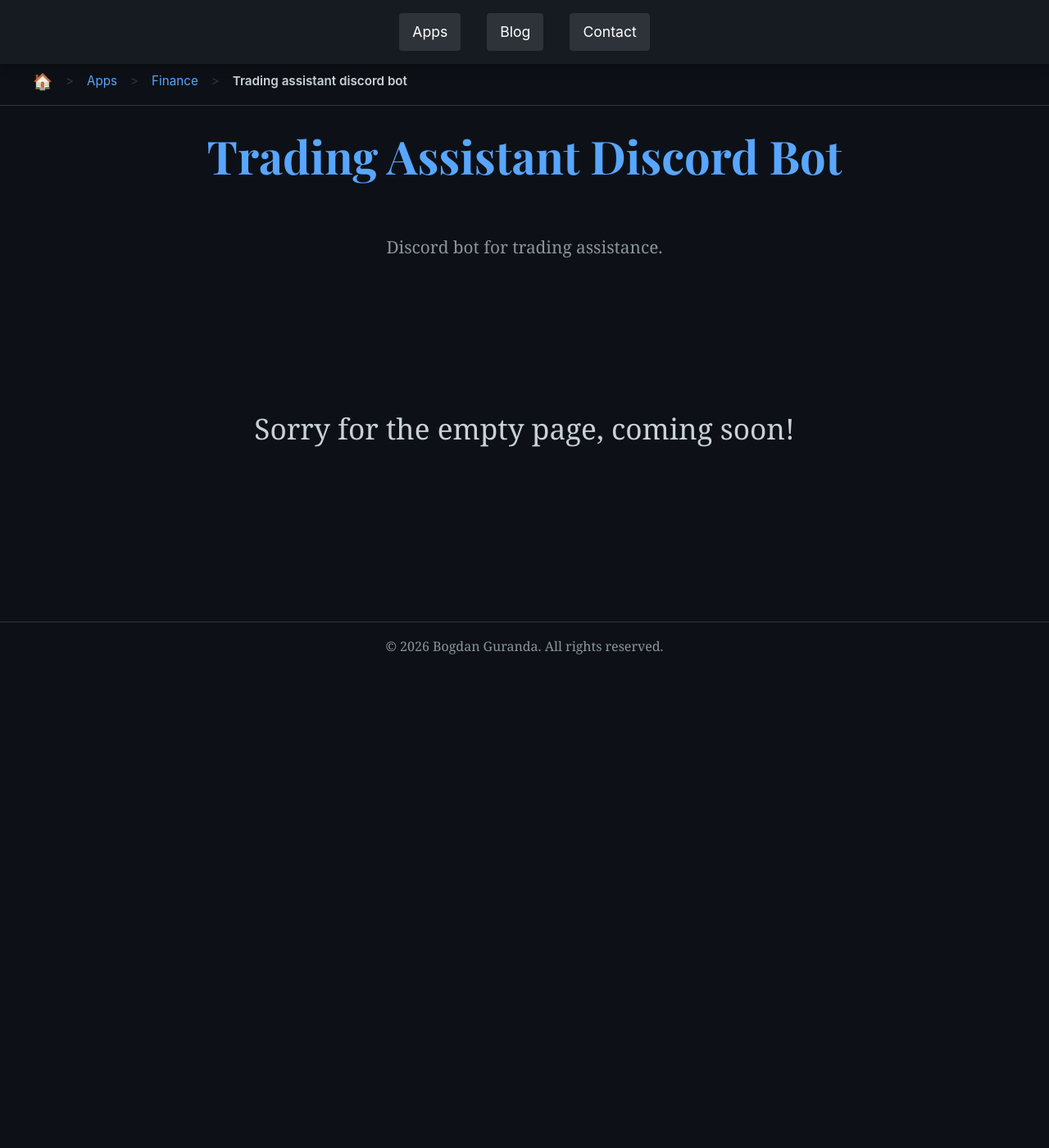
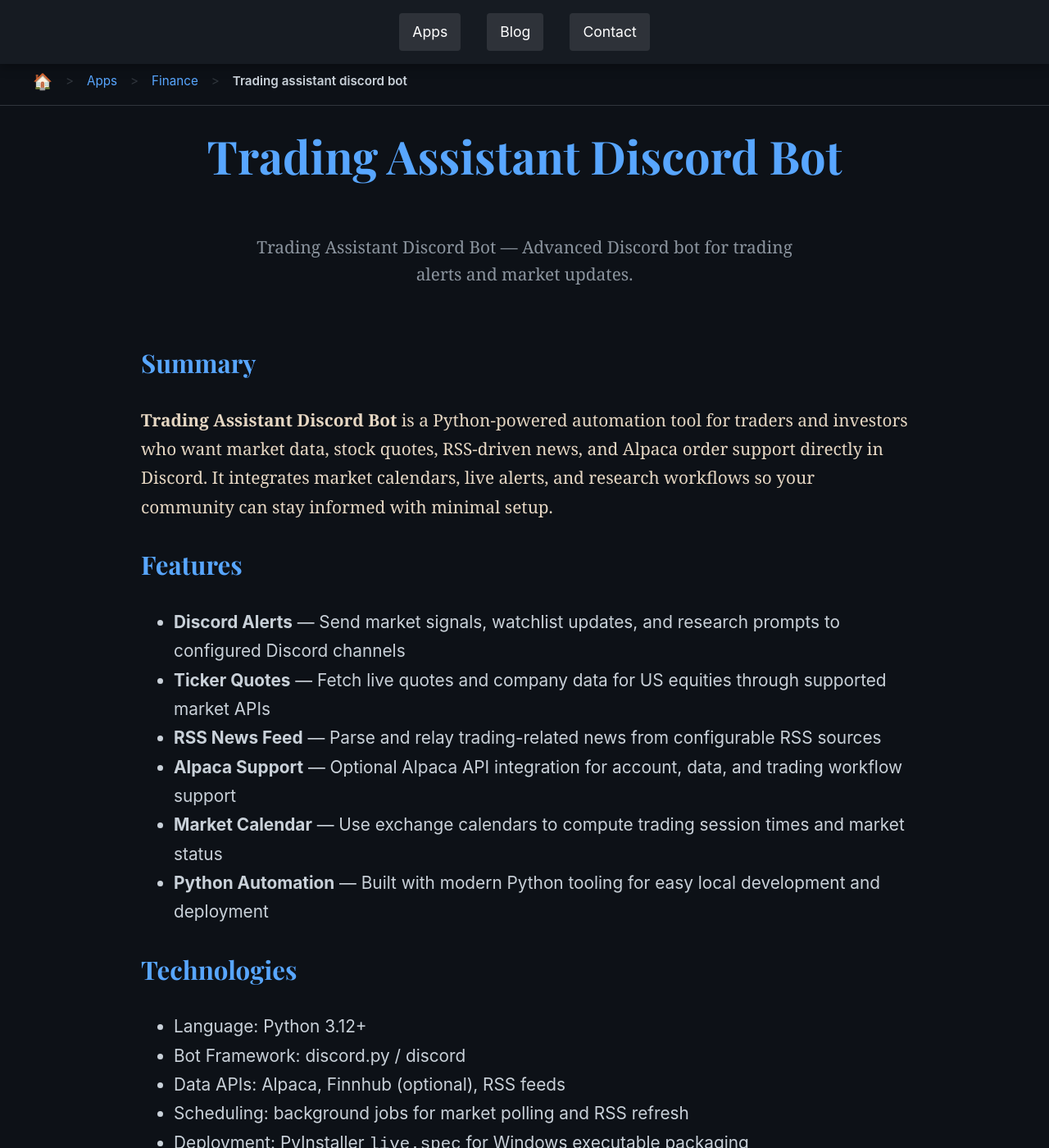
Before and after one commit to bogdanguranda/bogdanguranda.github.io, a Jekyll site: the page built from _pages/apps/finance/trading-assistant-discord-bot/index.html, in a window 1280 px wide and 1400 px high. Shown: the whole window at 82% size. Built offline with Jekyll 4.4.1, drawn with Linux system fonts in a browser that asks for light colours; some web fonts are replaced; some of the changed text lies outside the part shown.

Commit message:
Added Trading Assistant Discord Bot app

```diff
--- /dev/null
+++ b/_pages/apps/finance/trading-assistant-discord-bot/index.html
@@ -0,0 +1,46 @@
+---
+title: Trading Assistant Discord Bot
+layout: category
+permalink: /apps/finance/trading-assistant-discord-bot/
+description: "Trading Assistant Discord Bot — Advanced Discord bot for trading alerts and market updates."
+---
+
+<h2>Summary</h2>
+<p><strong>Trading Assistant Discord Bot</strong> is a Python-powered automation tool for traders and investors who want
+    market data, stock quotes, RSS-driven news, and Alpaca order support directly in Discord. It integrates market
+    calendars, live alerts, and research workflows so your community can stay informed with minimal setup.</p>
+
+<h2>Features</h2>
+<ul>
+    <li><strong>Discord Alerts</strong> — Send market signals, watchlist updates, and research prompts to configured
+        Discord channels</li>
+    <li><strong>Ticker Quotes</strong> — Fetch live quotes and company data for US equities through supported market
+        APIs</li>
+    <li><strong>RSS News Feed</strong> — Parse and relay trading-related news from configurable RSS sources</li>
+    <li><strong>Alpaca Support</strong> — Optional Alpaca API integration for account, data, and trading workflow
+        support</li>
+    <li><strong>Market Calendar</strong> — Use exchange calendars to compute trading session times and market status
+    </li>
+    <li><strong>Python Automation</strong> — Built with modern Python tooling for easy local development and deployment
+    </li>
+</ul>
+
+<h2>Technologies</h2>
+<ul>
+    <li>Language: Python 3.12+</li>
+    <li>Bot Framework: discord.py / discord</li>
+    <li>Data APIs: Alpaca, Finnhub (optional), RSS feeds</li>
+    <li>Scheduling: background jobs for market polling and RSS refresh</li>
+    <li>Deployment: PyInstaller <code>live.spec</code> for Windows executable packaging</li>
+    <li>Package Manager: Poetry</li>
+</ul>
+
+<h2>Screenshots</h2>
+<figure class="post-image-small">
+    <img src="/assets/apps/finance/trading-assistant-discord-bot/screenshot1.png"
+        alt="Trading Assistant Discord Bot interface" loading="lazy">
+</figure>
+<figure class="post-image-small">
+    <img src="/assets/apps/finance/trading-assistant-discord-bot/screenshot2.png"
+        alt="Trading Assistant Discord Bot notifications" loading="lazy">
+</figure>
--- /dev/null
+++ b/_pages/apps/finance/trading-assistant/index.html
@@ -0,0 +1,6 @@
+---
+title: Trading Assistant
+layout: category
+permalink: /apps/finance/trading-assistant/
+description: "Trading assistant tool."
+---
--- a/_pages/apps/trading/trading-assistant-discord-bot/index.html
+++ /dev/null
@@ -1,6 +0,0 @@
----
-title: Trading Assistant Discord Bot
-layout: category
-permalink: /apps/finance/trading-assistant-discord-bot/
-description: "Discord bot for trading assistance."
----
```
Also changed, not shown: _pages/apps/other/aphorisms-generator/index.html (+4 -7 lines), _pages/apps/trading/trading-assistant/index.html (+25 -1 lines), _pages/apps/finance/index.html (renamed from _pages/apps/trading/index.html), assets/apps/finance/trading-assistant-discord-bot/screenshot1.png (added), assets/apps/finance/trading-assistant-discord-bot/screenshot2.png (added), assets/apps/other/aphorisms-generator/screenshot1.png (renamed from assets/apps/finance/trading-aphorisms/aphorisms-post-example.png), assets/apps/other/aphorisms-generator/screenshot2.png (renamed from assets/apps/finance/trading-aphorisms/aphorism-example-1.png), assets/apps/other/aphorisms-generator/screenshot3.png (renamed from assets/apps/finance/trading-aphorisms/aphorism-example-2.png), assets/apps/other/aphorisms-generator/screenshot4.png (renamed from assets/apps/finance/trading-aphorisms/aphorism-example-3.png).
